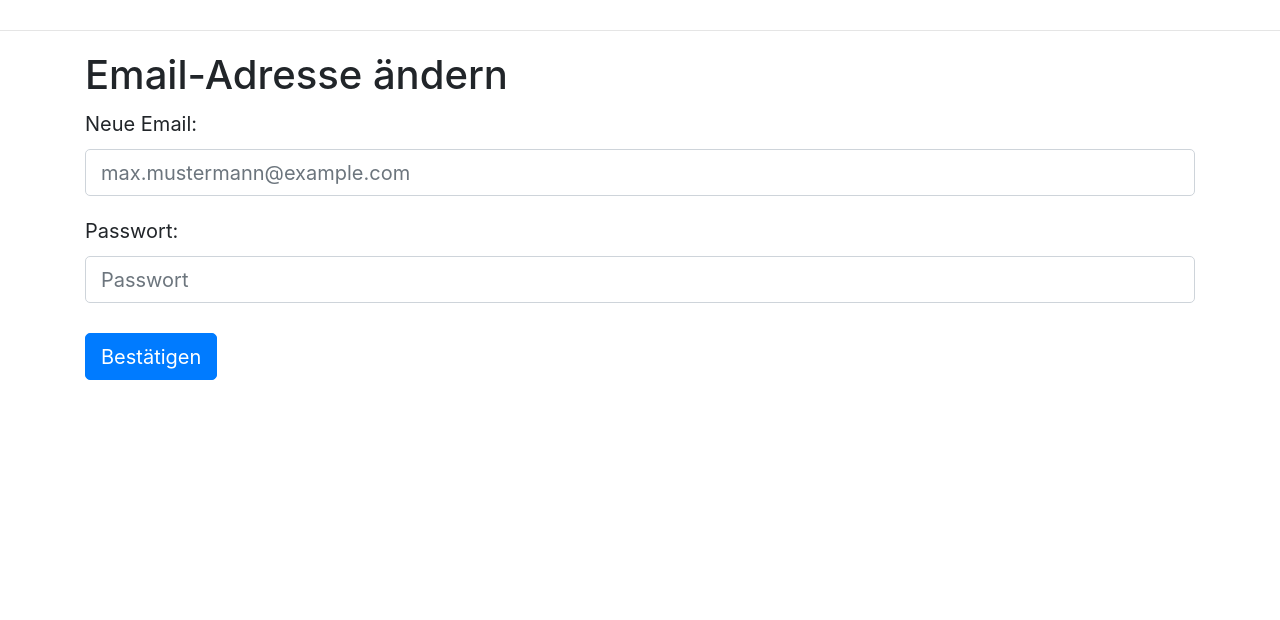
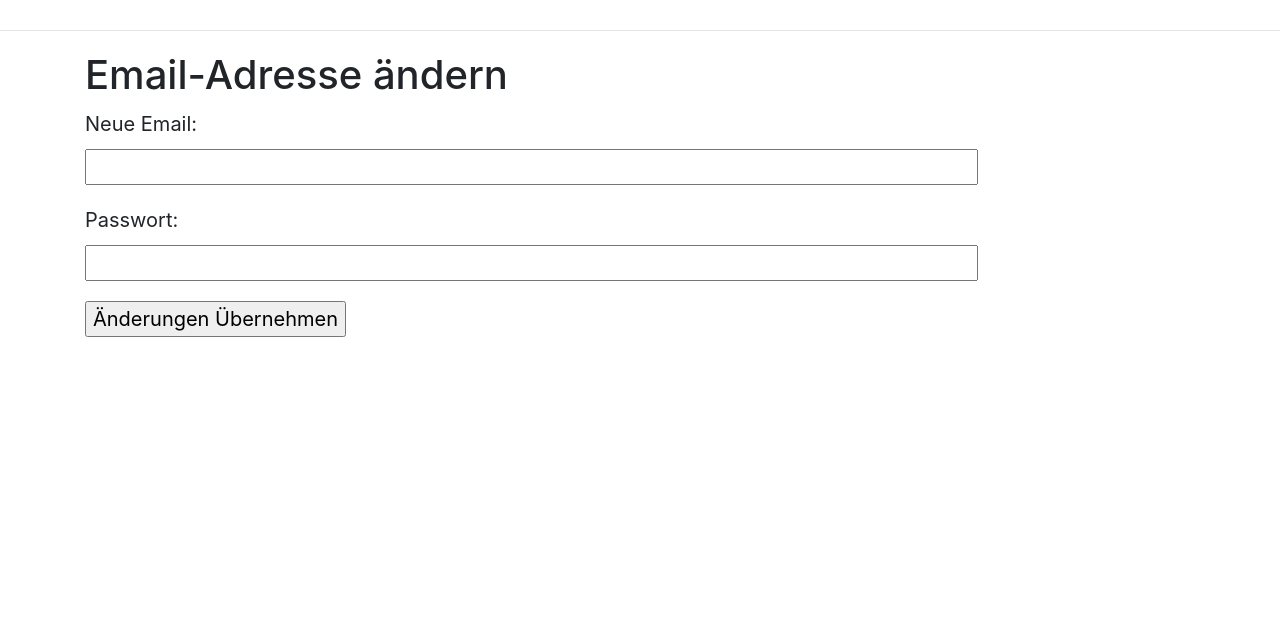
Before and after one commit to codingHahn/FlaskStudentApp, a Flask app: page /change-email/ in a window 1280 px wide. Shown: the part 70-690 px from the top of the page. Run offline with Flask 2, Linux system fonts and the light colour scheme; the visitor is signed in with stand-in values (Sample User, id 1); data comes from the database, SQL or seed files in the repository; some libraries are stand-ins or nearby versions.

Commit message:
rewrite change-email with WTForms

```diff
--- a/app/templates/change-email.html
+++ b/app/templates/change-email.html
@@ -3,17 +3,16 @@
 {% block body %}
 <div class="container">
     <h2>Email-Adresse ändern</h2>
-    <form>
-        <div class="form-group mt-2">
-            <label for="NewMail">Neue Email:</label>
-            <input type="email" class="form-control" id="NewMail" placeholder="max.mustermann@example.com">
-        </div>
-        <div class="form-group">
-            <label for="ConfirmPassword">Passwort:</label>
-            <input type="password" class="form-control" id="ConfirmPassword" placeholder="Passwort">
-        </div>
-        <button type="submit" class="btn btn-primary mt-2">Bestätigen</button>
-    </form>
+    <p>
+        {{ form.email.label }}: <br>
+        {{ form.email(size=64)}}
+    </p>
+    <p>
+        {{ form.password.label }}: <br>
+        {{ form.password(size=64)}}
+    </p>
+    {{form.csrf_token}}
+    {{form.submit}}
 </div>
 <style>
 html,body {
--- a/main.py
+++ b/main.py
@@ -92,7 +92,7 @@ def changeEmail():
     form = forms.EditEmailForm()
     #if form.validate_on_submit:
        # current_user.email = form.email.data
-    return render_template('change-email.html', username=current_user.firstname)
+    return render_template('change-email.html', username=current_user.firstname, form=form)
 
 
 @app.route('/impressum')
```
